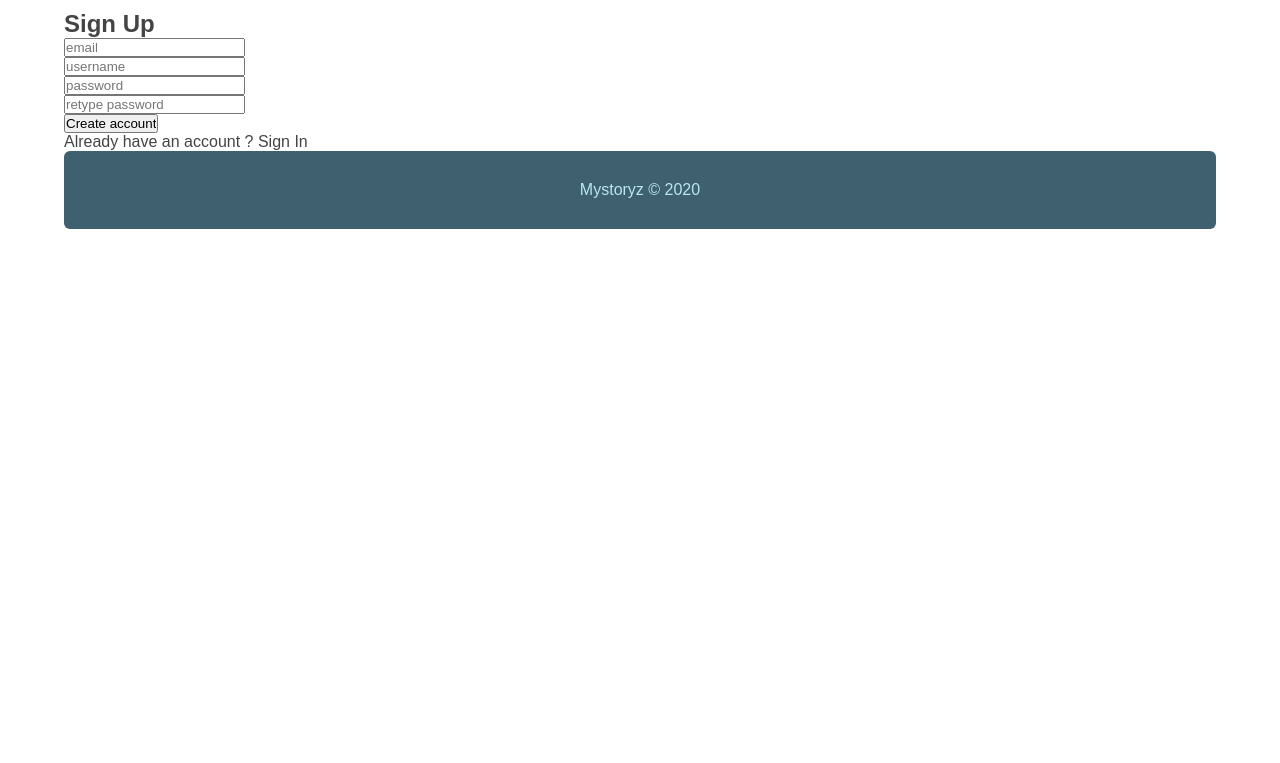
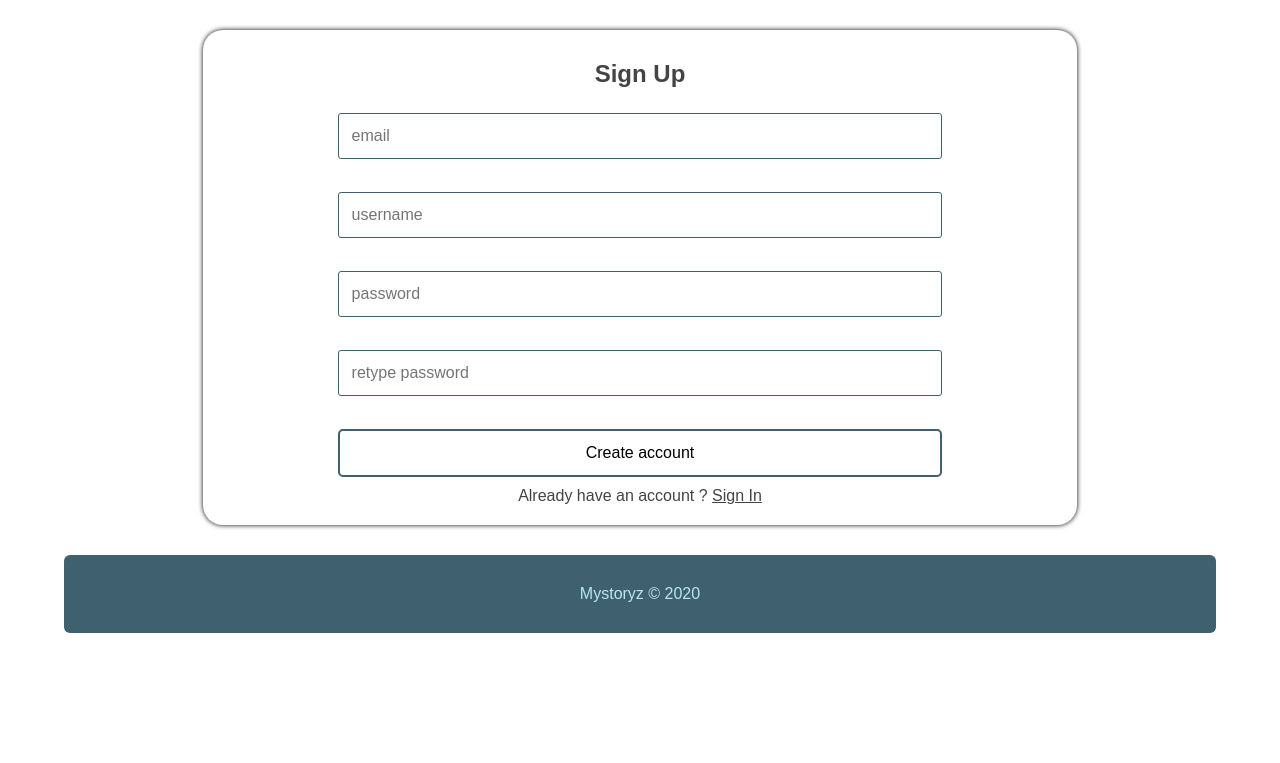
Before and after one commit to codelikesuraj/MyStoryz, a PHP site: page /signup.php in a window 1280 px wide. Shown: the part 133-896 px from the top of the page. Run offline with PHP 8.4, Linux system fonts and the light colour scheme.

Commit message:
Added CSS to the login and signup page

```diff
--- a/includes/comment_box.php
+++ b/includes/comment_box.php
@@ -14,7 +14,6 @@
 	<?php if(isset($_SESSION['user'])): ?>
 		<div class="logged-in">
 			<?php include(ROOT_PATH.'/includes/error.php'); ?>
-			<?php include(ROOT_PATH.'/includes/message.php'); ?>
 			<form method="post" autocomplete="off" action="<?php echo current_url().'#comment-submit'; ?>">
 
 				<label>
--- a/includes/html_head.php
+++ b/includes/html_head.php
@@ -125,7 +125,10 @@ hr{
 	margin-left: 10px;
 	padding: 3px 5px;
 }
-.banner .unregistered .login-signup .login:hover, .signup:hover{
+.banner .unregistered .login-signup .login:hover{
+	text-decoration: underline;
+}
+.banner .unregistered .login-signup .signup:hover{
 	background: #3e606f;
 	color: white;
 }
@@ -192,18 +195,20 @@ hr{
 	width: 325px;
 	height: auto;
 	margin: 20px auto;
-	border-radius: 5px;
-
+	border-radius: 20px;
+	box-shadow: 0px 0px 5px 0px black;
 }
 .story-list .story-card .story-image{
 	flex: 2;
 }
 .story-list .story-card .story-image img{
+	border-radius: 20px 20px 0px 0px;
 	width: 100%;
 	object-fit: contain;
 	max-height: 350px;
 }
 .story-list .story-card .author-info{
+	margin: 5px;
 	flex: 1;
 	display: flex;
 	flex-direction: row;
@@ -217,6 +222,7 @@ hr{
 }
 .story-list .story-card .story-info{
 	flex: 1;
+	padding: 10px;
 }
 .footer p{
 	padding: 30px;
@@ -239,4 +245,56 @@ hr{
 	background: #3e606f;
 	color: white;
 }
+.btn{
+	width: 100%;
+}
+/* FORM DEFAULTS */
+.myform{
+	width: 75%;
+	margin: auto;
+	margin-top: 30px;
+	margin-bottom: 30px;
+	padding: 5px;
+	padding-bottom: 20px;
+	text-align: center;
+	border-radius: 20px;
+	box-shadow: 0px 0px 5px 0px black;
+}
+.myform h2{
+	margin: 25px auto;
+	text-align: center;
+	font-family: 'Arial', 'Averia Serif Libre', cursive;
+}
+.myform input{
+	width: 70%;
+	display: block;
+	padding: 13px 13px;
+	font-size: 1em;
+	margin: 5px auto 10px;
+	border-radius: 3px;
+	box-sizing: border-box;
+	background: transparent;
+	border: 1px solid #3E606F;
+}
+.myform input:focus{
+	outline-color: #3e606f;
+}
+.myform .login-btn, .myform .sign-up-btn{
+	width: 70%;
+	border: solid 2px #3e606f;
+	border-radius: 5px;
+}
+.myform .login-btn:hover, .myform .login-btn:focus, .myform .sign-up-btn:hover, .myform .sign-up-btn:focus{
+	background: #3e606f;
+	color: white;
+}
+.myform a{
+	text-decoration: underline;
+}
+.error{
+	color: #a94442;
+	background: #f2dede;
+	border: 1px solid #a94442;
+	margin-bottom: 20px;
+}
 </style>
--- a/includes/login_signup.php
+++ b/includes/login_signup.php
@@ -31,8 +31,8 @@ if(isset($_POST['signup']))
 	*************************/
 	if($type === 'basic'):
 		// get and trim form inputs for whitespaces
-		$email = trim($_POST['email']);
-		$username = trim($_POST['username']);
+		$email = strtolower(trim($_POST['email']));
+		$username = strtolower(trim($_POST['username']));
 		$password1 = trim($_POST['password1']);
 		$password2 = trim($_POST['password2']);
 
@@ -88,10 +88,10 @@ if(isset($_POST['signup']))
 	**************************/
 	if($type==='author'):
 		// get and trim form inputs for whitespaces
-		$first_name = trim($_POST['first_name']);
-		$last_name = trim($_POST['last_name']);
-		$email = trim($_POST['email']);
-		$username = trim($_POST['username']);
+		$first_name = strtolower(trim($_POST['first_name']));
+		$last_name = strtolower(trim($_POST['last_name']));
+		$email = strtolower(trim($_POST['email']));
+		$username = strtolower(trim($_POST['username']));
 		$password1 = trim($_POST['password1']);
 
 		// check for errors from input
@@ -170,7 +170,7 @@ if(isset($_POST['signup']))
 if(isset($_POST['login']))
 {
 	// get and trim form inputs for whitespaces
-	$username = trim($_POST['username']);
+	$username = strtolower(trim($_POST['username']));
 	$password1 = trim($_POST['password']);
 
 	// check for errors from input
--- a/login.php
+++ b/login.php
@@ -11,7 +11,7 @@
 		<!-- // Display navigation -->
 
 		<!-- Login form -->
-		<form method="post">
+		<form method="post" class="myform" autocomplete="off">
 			<h2>Login</h2>
 			<?php include(ROOT_PATH.'/includes/error.php'); ?>
 			<label>
@@ -20,7 +20,7 @@
 			<label>
 				<input type="password" name="password" placeholder="password" required />
 			</label><br/>
-			<input type="submit" name="login" value="Sign In" />
+			<input class="login-btn" type="submit" name="login" value="Sign In" />
 			<p>Don't have an account yet ? <a href="<?php echo BASE_URL.'/signup.php?ref='.$source; ?>">Create one</a></p>
 		</form>
 		<!-- // Login form -->
--- a/signup.php
+++ b/signup.php
@@ -12,7 +12,7 @@
 
 
 		<!-- Sign-up/Registration Form for new user -->
-		<form method="post">
+		<form method="post" class="myform">
 			<h2>Sign Up</h2>
 
 			<!-- Display sign up errors -->
@@ -37,7 +37,7 @@
 				<label>
 					<input type="password" name="password2" placeholder="retype password" value="<?php echo htmlentities($password2); ?>" required />
 				</label><br/>
-				<input type="submit" name="signup" value="Create account" />
+				<input class="sign-up-btn" type="submit" name="signup" value="Create account" />
 			    <p>
 			    	Already have an account ?
 			    	<?php if(!empty($source)): ?>
--- a/story/index.php
+++ b/story/index.php
@@ -69,9 +69,8 @@ endif;
 
 			<!-- Display available comments -->
 			<?php if($comment !== 'error'): ?>
-				<ul class="available-comments">
+				<div class="available-comments">
 					<?php foreach($comment as $key): ?>
-						<li>
 						<div class="comment-card">
 							<div class="user-info">
 								<span><img src="<?php echo BASE_URL.'/static/images/'.htmlentities($key['user_info']['image']); ?>"></span>
@@ -82,9 +81,8 @@ endif;
 								<p><?php echo htmlentities($key['content']); ?></p>
 							</div>
 						</div>
-						</li>
 					<?php endforeach; ?>
-				</ul>
+				</div>
 			<?php else: ?>
 				<div class="comment-card">
 					<p>Be the first to comment!!!</p>
```
Lines whose indentation alone changed are shown as unchanged.
